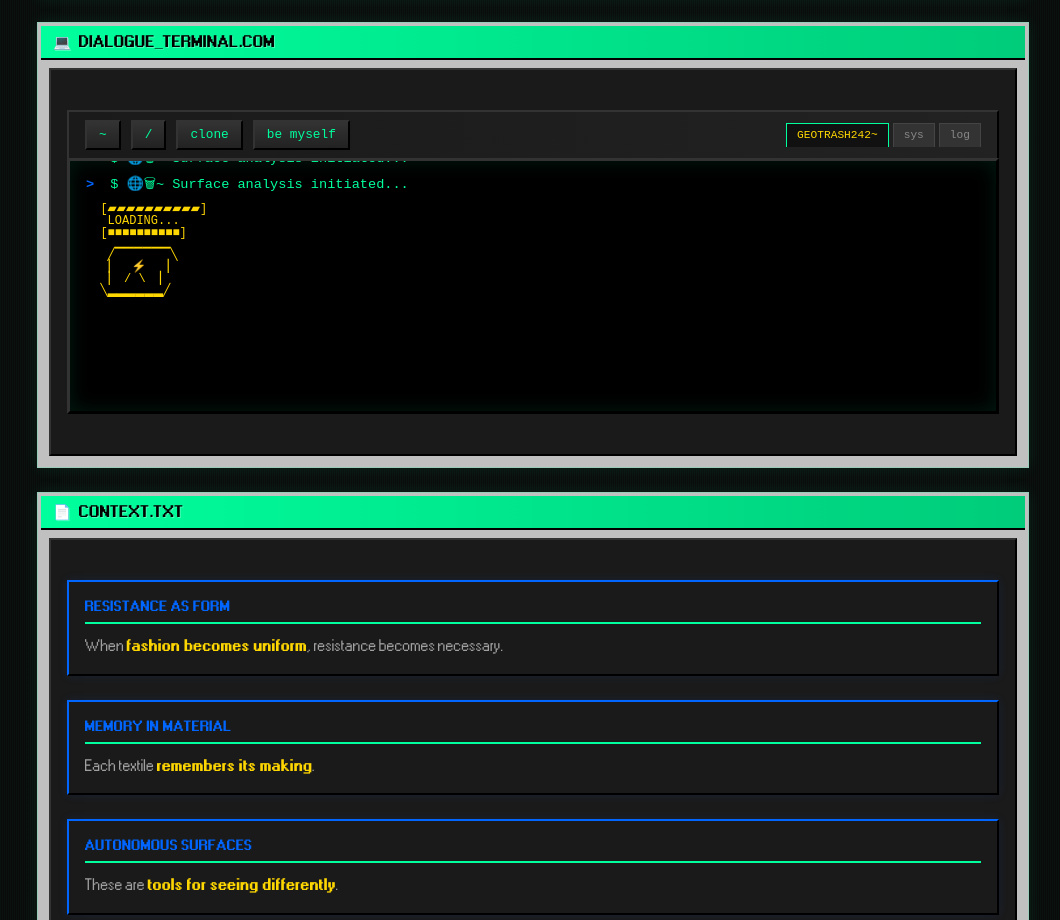
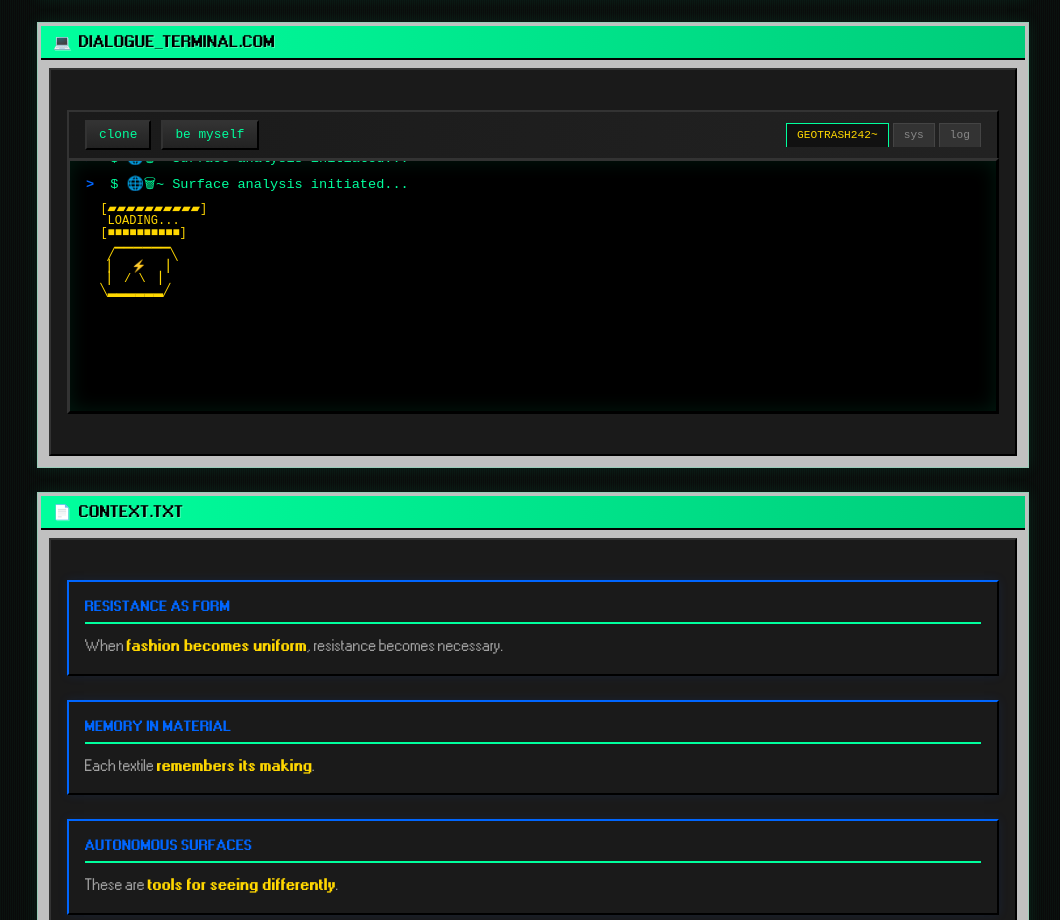
Before and after one commit to mangione77/geotrash242, a plain HTML site: page index.html in a window 1280 px wide. Shown: the part 1640-2560 px from the top of the page, without its empty margins (107-1167 px from the left). Drawn offline with nearby package versions, Linux system fonts and the light colour scheme.

Commit message:
Update index.html
deleted some terminal useless buttons

```diff
--- a/index.html
+++ b/index.html
@@ -129,8 +129,7 @@
                 <div class="terminal">
                     <div class="terminal-top-bar">
                         <div class="terminal-controls">
-                            <span class="term-control">~</span>
-                            <span class="term-control">/</span>
+
                             <span class="term-control">clone</span>
                             <span class="term-control">be myself</span>
                         </div>
```
